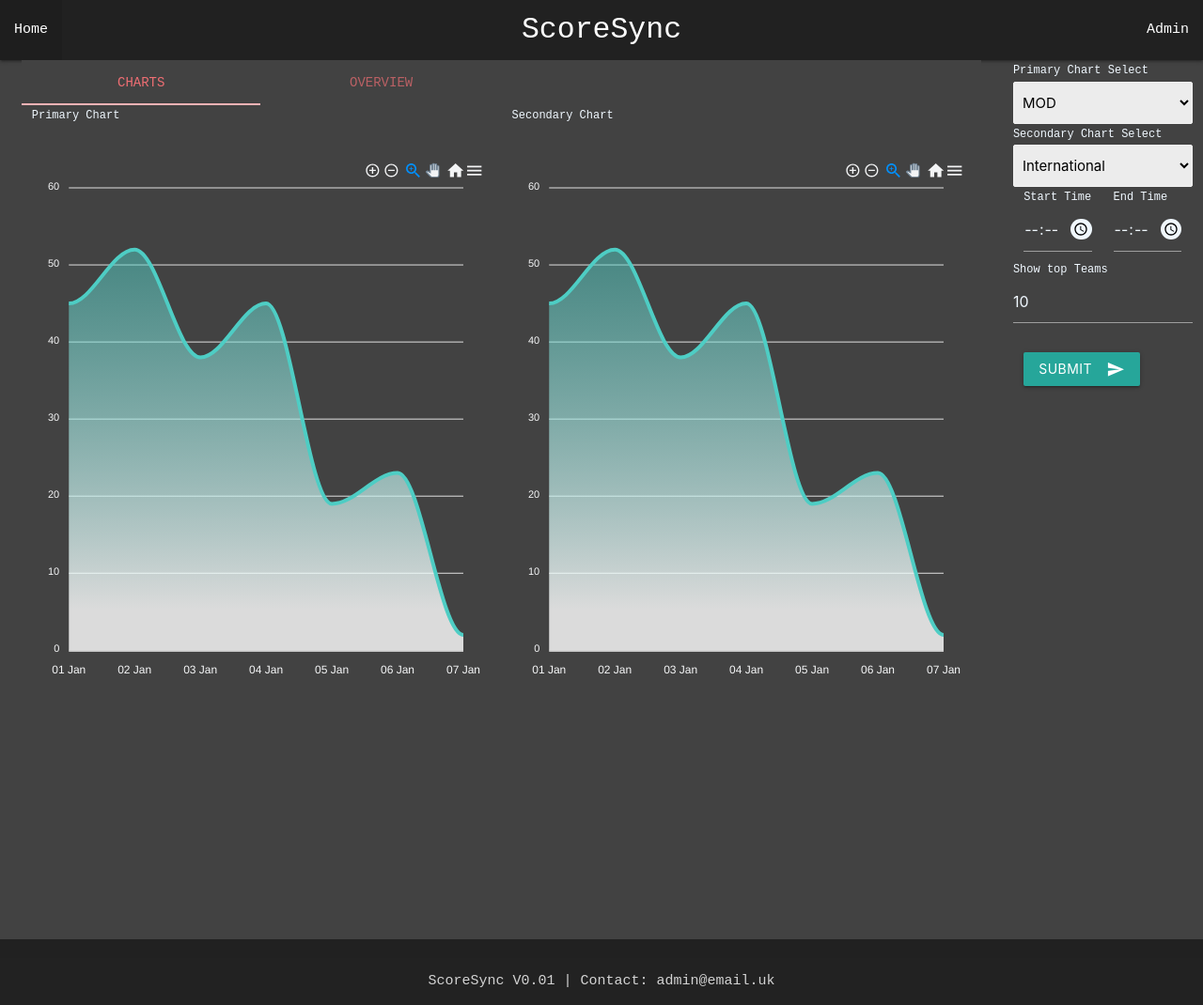
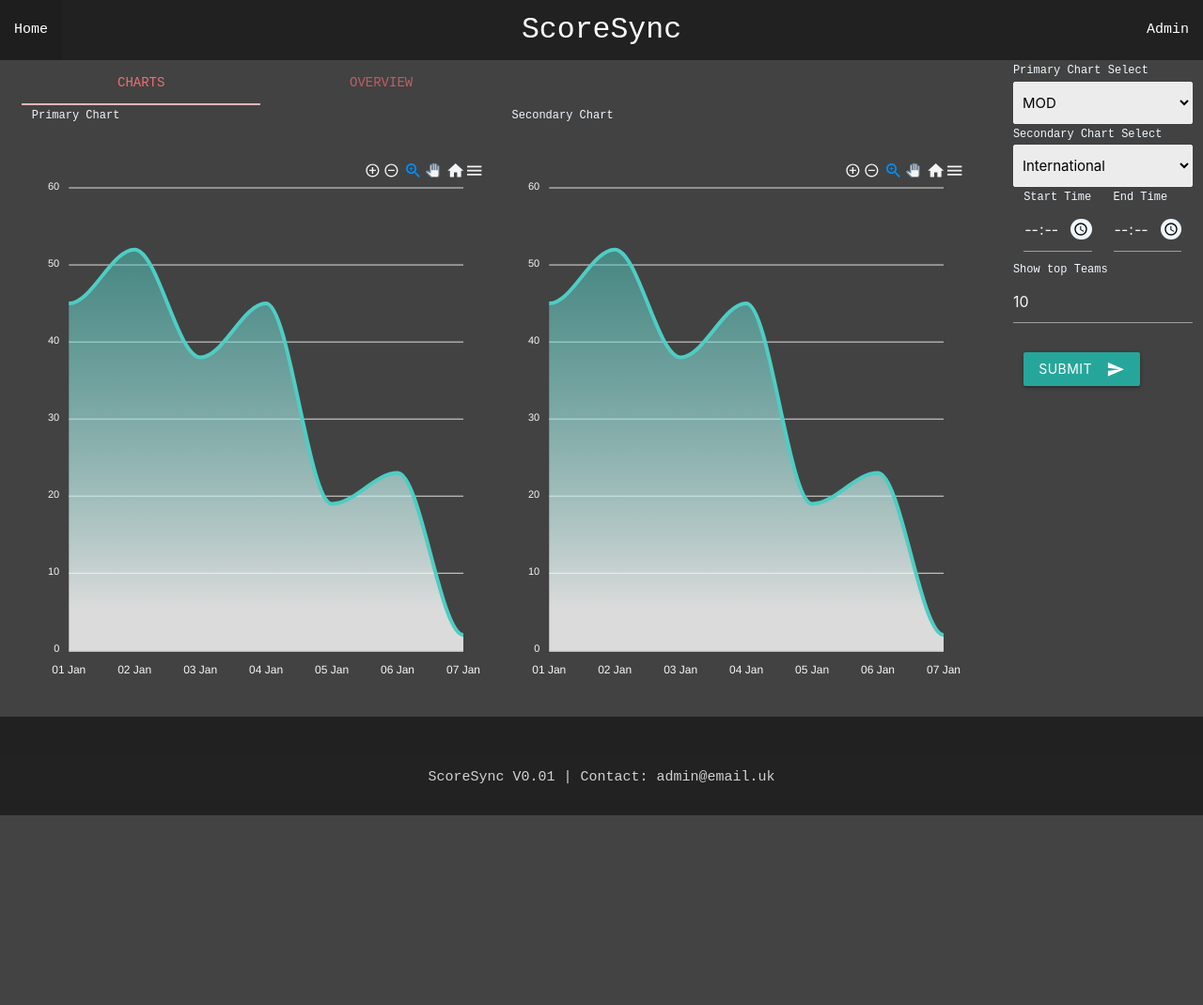
Before and after one commit to SpaceWaffle42/ScoreSync, a Flask app: page / in a window 1280 px wide. Shown: the whole page at 94% size. After the commit the page ends 868 px from the top, so only its background shows below. Run offline with Flask 3, Linux system fonts and the light colour scheme; some libraries are stand-ins or nearby versions.

Commit message:
formatting

```diff
--- a/Static/CSS/stylesheet.css
+++ b/Static/CSS/stylesheet.css
@@ -2,7 +2,7 @@ body {
   margin: 0 auto;
   font-family: 'Courier New', Courier, monospace;
   /* color: aliceblue; */
-  background-color: #424242;
+  background-color: #212121;
 }
 
 .page-footer {
@@ -55,5 +55,28 @@ input[type="time"]::-webkit-calendar-picker-indicator {
 }
 
 .carousel-slider {
-  height: 100vh;
+  height: 75vh;
 }
+
+.custom-scrollbar {
+  height: 200px; /* Set a fixed height to enable scrolling */
+  overflow-y: scroll; /* Enable vertical scrolling */
+  scrollbar-width: thin; /* For Firefox, make the scrollbar thinner */
+  scrollbar-color: red blue; /* For Firefox, tracker red, back bar blue */
+}
+
+::-webkit-scrollbar {
+  width: 12px;
+}
+
+::-webkit-scrollbar-track {
+  background: #424242 ;
+}
+
+::-webkit-scrollbar-thumb {
+  background: #212121 ;
+}
+
+::-webkit-scrollbar-thumb:hover {
+  background: #263238 ;
+}
--- a/Static/JS/admin-bars.js
+++ b/Static/JS/admin-bars.js
@@ -13,7 +13,7 @@ var options = {
   }],
   chart: {
     type: 'bar',
-    height: 350
+    height: 600
   },
   plotOptions: {
     bar: {
--- a/Templates/admin.html
+++ b/Templates/admin.html
@@ -15,6 +15,8 @@
 
 <body>
     <script id="replace_with_navbar" src="{{ url_for('static', filename='js/nav.js') }}"></script>
+    <div class="grey darken-3">
+
         <div class="row">
             <div class="main container col s8 m5">
                 <div class="main container col s12 m12">
@@ -73,7 +75,7 @@
                     </tbody>
                 </table>
             </div>
-
+        </div>
     </div>
     <script id="replace_with_footer" src="{{ url_for('static', filename='js/footer.js') }}"></script>
 </body>
--- a/Templates/index.html
+++ b/Templates/index.html
@@ -15,18 +15,19 @@
 
 <body>
     <script id="replace_with_navbar" src="{{ url_for('static', filename='js/nav.js') }}"></script>
+    <div class="grey darken-3">
         <div class="row">
 
             <div class="main container col s12 m10">
 
-            <div class="col s12">
+                <div class="col s12 m12">
                     <ul class="tabs grey darken-3">
                         <li class="tab col s3"><a href="#Charts">Charts</a></li>
                         <li class="tab col s3"><a href="#Overview">Overview</a></li>
 
                     </ul>
                 </div>
-            <div id="Charts" class="col s12">
+                <div id="Charts" class="col s12 m12">
 
                     <div class="main container col s12 m6">
                         <label>Primary Chart</label>
@@ -89,7 +90,7 @@
 
                 </div>
             </div>
-
+        </div>
     </div>
     <script id="replace_with_footer" src="{{ url_for('static', filename='js/footer.js') }}"></script>
 </body>
```
Lines whose indentation alone changed are shown as unchanged.
